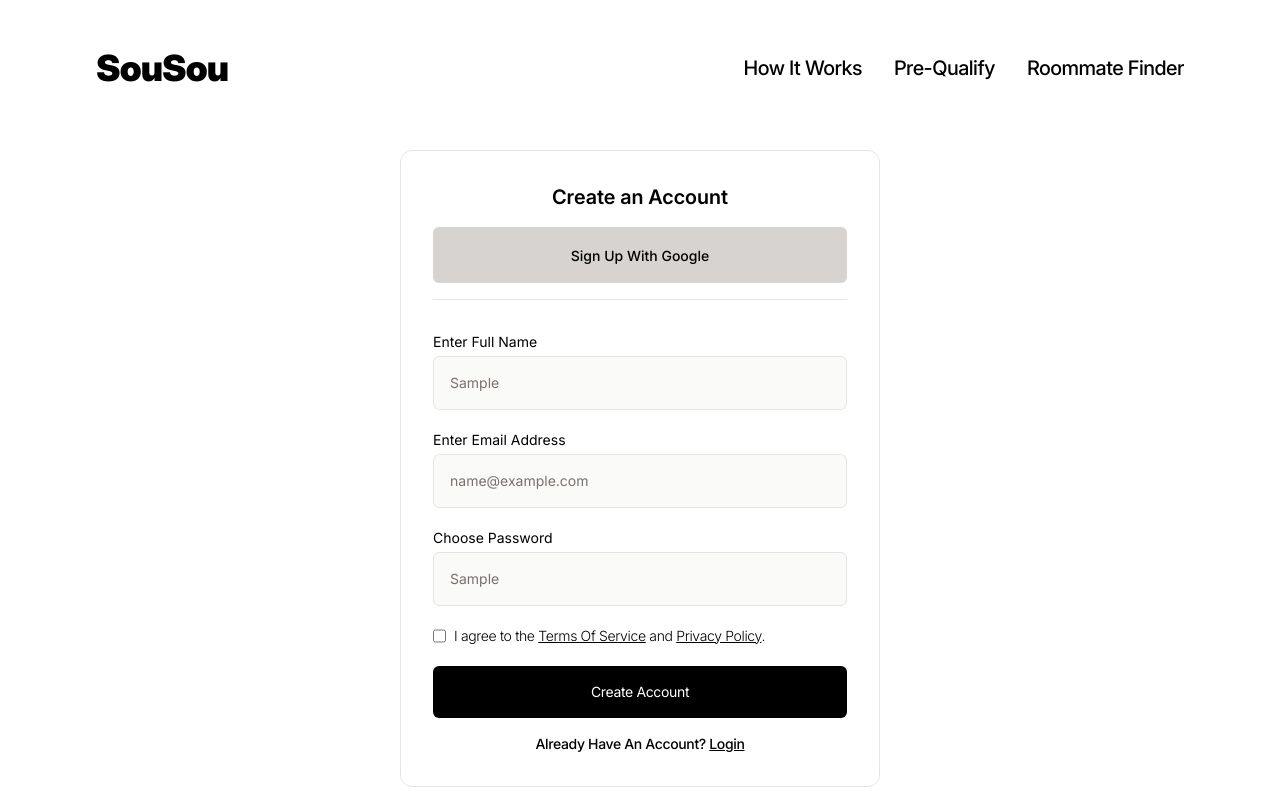
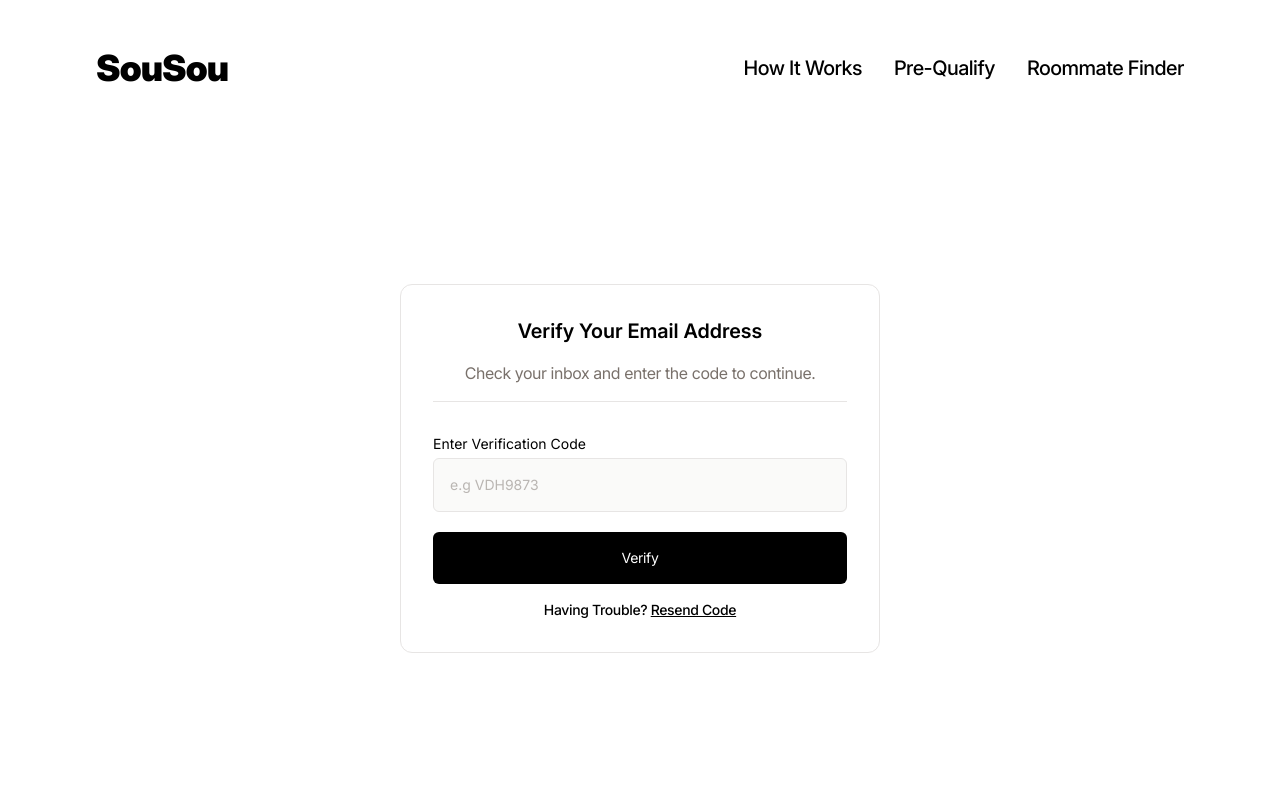
Before and after one commit to Jeremiah-Olatunde/sousou-frontend, a React (Vite) app: page /register in a window 1280 px wide. Both pictures are taken after typing "Sample", "name@example.com", "Sample" into the empty fields and a click on the input "create account". Built offline with nearby package versions, Linux system fonts and the light colour scheme.

Commit message:
feat(ui): page register

```diff
--- a/src/app/pages/register/index.tsx
+++ b/src/app/pages/register/index.tsx
@@ -1,3 +1,4 @@
+import { useState } from "react";
 import { ClickableStone } from "../../../components/clickables";
 import {
   FieldEmail,
@@ -11,13 +12,46 @@ import {
   FormSection,
   FormSubmit,
   FormTitle,
+  FieldVerificationCode,
 } from "../../../components/form";
 import { Navbar } from "../../../components/navbar";
+
+const STEPS = [
+  { index: 1, name: "create-account" },
+  { index: 2, name: "verify-email" },
+  { index: 3, name: "complete" },
+] as const;
+
+type Step = (typeof STEPS)[number];
 
 export function Register() {
   return (
     <section className="h-screen flex flex-col">
       <Navbar />
+      <RegistrationSteps />
+    </section>
+  );
+}
+
+function RegistrationSteps() {
+  const [step, setStep] = useState<Step["index"]>(1);
+
+  function increment(current: Step["index"]): Step["index"] {
+    return (current + 1) as Step["index"];
+  }
+
+  switch (step) {
+    case 1:
+      return <CreateAccount handleSubmit={() => setStep(increment)} />;
+    case 2:
+      return <VerifyEmail handleSubmit={() => setStep(increment)} />;
+    case 3:
+      return <AccountCreated handleSubmit={() => {}} />;
+  }
+}
+
+function CreateAccount({ handleSubmit }: { handleSubmit: () => void }) {
+  return (
     <FormSection>
       <FormContainer>
         <FormHeader>
@@ -27,7 +61,7 @@ export function Register() {
 
         <div className="h-8" />
 
-          <Form>
+        <Form handleSubmit={handleSubmit}>
           <FieldName />
           <FieldEmail />
           <FieldChoosePassword />
@@ -45,6 +79,56 @@ export function Register() {
         />
       </FormContainer>
     </FormSection>
-    </section>
   );
 }
+
+function VerifyEmail({ handleSubmit }: { handleSubmit: () => void }) {
+  return (
+    <FormSection>
+      <FormContainer>
+        <FormHeader>
+          <FormTitle text="Verify Your Email Address" />
+          <p className="font-inter tracking-tight text-center text-stone-500">
+            Check your inbox and enter the code to continue.
+          </p>
+        </FormHeader>
+
+        <div className="h-8" />
+
+        <Form handleSubmit={handleSubmit}>
+          <FieldVerificationCode />
+          <FormSubmit text="verify" />
+        </Form>
+
+        <div className="h-4" />
+
+        <FormRedirect
+          href="/login"
+          prompt="having trouble?"
+          text="resend code"
+        />
+      </FormContainer>
+    </FormSection>
+  );
+}
+
+function AccountCreated({ handleSubmit }: { handleSubmit: () => void }) {
+  return (
+    <FormSection>
+      <FormContainer>
+        <FormHeader>
+          <FormTitle text="Account Created!" />
+          <p className="font-inter tracking-tight text-center text-stone-500">
+            Congratulations! Your registration was successful.
+          </p>
+        </FormHeader>
+
+        <div className="h-8" />
+
+        <Form handleSubmit={handleSubmit}>
+          <FormSubmit text="go to dashboard" />
+        </Form>
+      </FormContainer>
+    </FormSection>
+  );
+}
```
Lines whose indentation alone changed are shown as unchanged.
